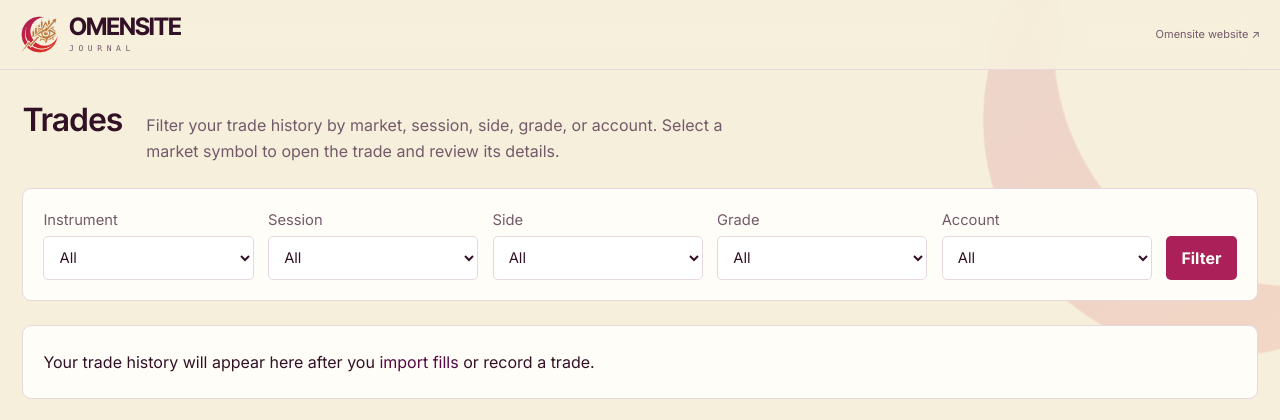
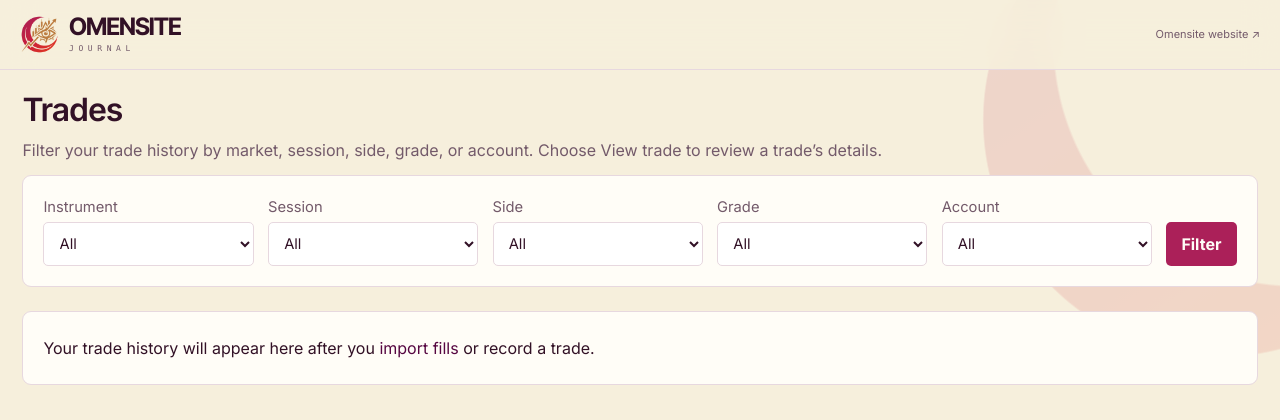
Before and after one commit to rexherk/omensite-journal, a FastAPI app: template templates/trades.html in a window 1280 px wide. Shown: the top 420 px of the page. Run offline with FastAPI, Linux system fonts and the light colour scheme; the template is opened without the code that fills it, so the values that code supplies are empty; data comes from the database, SQL or seed files in the repository; some web fonts are replaced.

Commit message:
Add View trade links and match the Log page heading layout

```diff
--- a/static/css/journal-brand.css
+++ b/static/css/journal-brand.css
@@ -91,14 +91,6 @@ button.ghost,.button.ghost,input,select,textarea,.palette-trigger,.palette-card,
 .notice{background:var(--oj-secondary-soft);border-color:var(--oj-line);color:var(--oj-secondary)}.error{background:var(--oj-loss-soft);border-color:var(--oj-loss-mid);color:var(--oj-loss)}
 .top .website-link{margin-left:auto}
 
-.trades-heading {
-  display: flex;
-  align-items: baseline;
-  gap: 1.5rem;
-  margin: .6rem 0 1.5rem;
-}
-.trades-heading h1 { margin: 0; }
-.trades-heading p { max-width: 62ch; margin: 0; line-height: 1.6; }
 .trade-filters {
   align-items: end;
   gap: .9rem;
@@ -114,7 +106,21 @@ button.ghost,.button.ghost,input,select,textarea,.palette-trigger,.palette-card,
 .trade-history tbody tr:last-child td { border-bottom: 0; }
 .trade-history .num { white-space: nowrap; }
 .trade-history .trade-market { min-width: 10rem; }
-.trade-history .trade-market > a { font-weight: 600; }
+.trade-market-line {
+  display: flex;
+  flex-wrap: wrap;
+  align-items: center;
+  gap: .5rem;
+}
+.trade-market .trade-symbol { font-weight: 600; }
+.trade-market .trade-view {
+  display: inline-flex;
+  align-items: center;
+  min-height: 36px;
+  padding: .35rem .65rem;
+  font-size: .85rem;
+  white-space: nowrap;
+}
 .trade-history .trade-side { min-width: 9rem; }
 .trade-badges {
   display: flex;
@@ -126,8 +132,8 @@ button.ghost,.button.ghost,input,select,textarea,.palette-trigger,.palette-card,
 .trade-badges .tag, .trade-badges .pill-tag { margin: 0; }
 .trade-history > p { margin: .25rem 0; }
 @media (max-width: 600px) {
-  .trades-heading { flex-direction: column; gap: .5rem; }
   .trade-filters { display: grid; grid-template-columns: repeat(2, minmax(0, 1fr)); }
+  .trade-market .trade-view { min-height: 44px; }
 }
 
 @media(max-width:700px){.dashboard-details .stats{display:grid;grid-template-columns:repeat(2,minmax(0,1fr));overflow:visible}.dashboard-details .stat{min-width:0}.page-head{flex-wrap:wrap}.page-head .actions{width:100%}.page-head .actions .button{font-size:10px;padding:10px 12px}.overview-month a{font-size:13px}.demo-banner-actions{width:100%;justify-content:space-between}.dashboard-details .stats .stat>strong{font-size:21px}}
--- a/templates/base.html
+++ b/templates/base.html
@@ -16,7 +16,7 @@
   </script>
   <link rel="stylesheet" href="/static/css/app.css?v=raspberry-1">
   <link rel="stylesheet" href="/static/css/brand.css?v=pnl-colors-1">
-  <link rel="stylesheet" href="/static/css/journal-brand.css?v=trades-layout-1">
+  <link rel="stylesheet" href="/static/css/journal-brand.css?v=trades-layout-2">
   <link rel="stylesheet" href="/static/css/overview.css?v=pnl-colors-1">
   {% block extra_head %}{% endblock %}
 </head>
--- a/templates/trades.html
+++ b/templates/trades.html
@@ -1,10 +1,8 @@
 {% extends "base.html" %}
 {% block title %}Trades · Omensite Journal{% endblock %}
 {% block body %}
-<header class="trades-heading">
-  <h1>Trades</h1>
-  <p class="muted">Filter your trade history by market, session, side, grade, or account. Select a market symbol to open the trade and review its details.</p>
-</header>
+<h1>Trades</h1>
+<p class="muted">Filter your trade history by market, session, side, grade, or account. Choose View trade to review a trade’s details.</p>
 <form class="filters panel trade-filters" method="get" action="/trades" aria-label="Filter trades">
   <label>Instrument
     <select name="instrument">
@@ -69,7 +67,10 @@
       <tr>
         <td><time datetime="{{ trade.opened_at }}">{{ trade.when }}</time></td>
         <td class="trade-market">
-          <a href="/trades/{{ trade.id }}">{{ trade.instrument }}</a>
+          <div class="trade-market-line">
+            <a class="trade-symbol" href="/trades/{{ trade.id }}">{{ trade.instrument }}</a>
+            <a class="button ghost trade-view" href="/trades/{{ trade.id }}" aria-label="View trade for {{ trade.instrument }} opened {{ trade.when }}">View trade</a>
+          </div>
           <div class="trade-badges">
             {% for tag in trade.tags %}<span class="tag">{{ tag }}</span>{% endfor %}
             {% if trade.news %}<span class="tag news">News</span>{% endif %}
```
